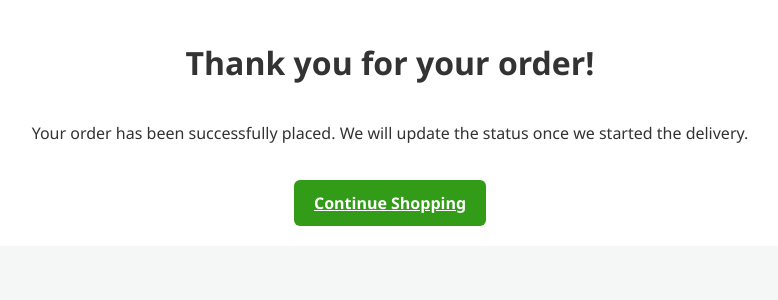
After one commit to haochen1492/online_grocery-system, a PHP site: page /order_confirmation.php in a window 1280 px wide. The commit adds this page. Shown: the top 300 px of the page, without its empty margins (250-1028 px from the left). Run offline with PHP 8.4, Linux system fonts and the light colour scheme.

Commit message:
adding order confirmation page, make some change on checkout page

```diff
--- /dev/null
+++ b/customer/order_confirmation.php
@@ -0,0 +1,26 @@
+<?php
+session_start();
+require '../includes/dbconnect.php';
+/*Check if user is logged in
+if (!isset($_SESSION['user_id'])) {
+    header('Location: login.php');
+    exit;
+}*/
+
+?>
+<!DOCTYPE html>
+<html lang="en">
+<head>
+    <meta charset="UTF-8">
+    <meta name="viewport" content="width=device-width, initial-scale=1.0">
+    <title>Order Confirmation - Infinity Grocer</title>
+    <link rel="stylesheet" href="includes/styles.css">
+</head>
+<body>
+    <div class="order-confirmation-container">
+        <h1>Thank you for your order!</h1>
+        <p>Your order has been successfully placed. We will update the status once we started the delivery.</p>
+        <a href="index.php" class="btn">Continue Shopping</a>
+    </div>
+</body>
+</html>
```
Also changed, not shown: customer/checkout.php (+6 -5 lines), customer/order_history.php (line endings or trailing spaces).
